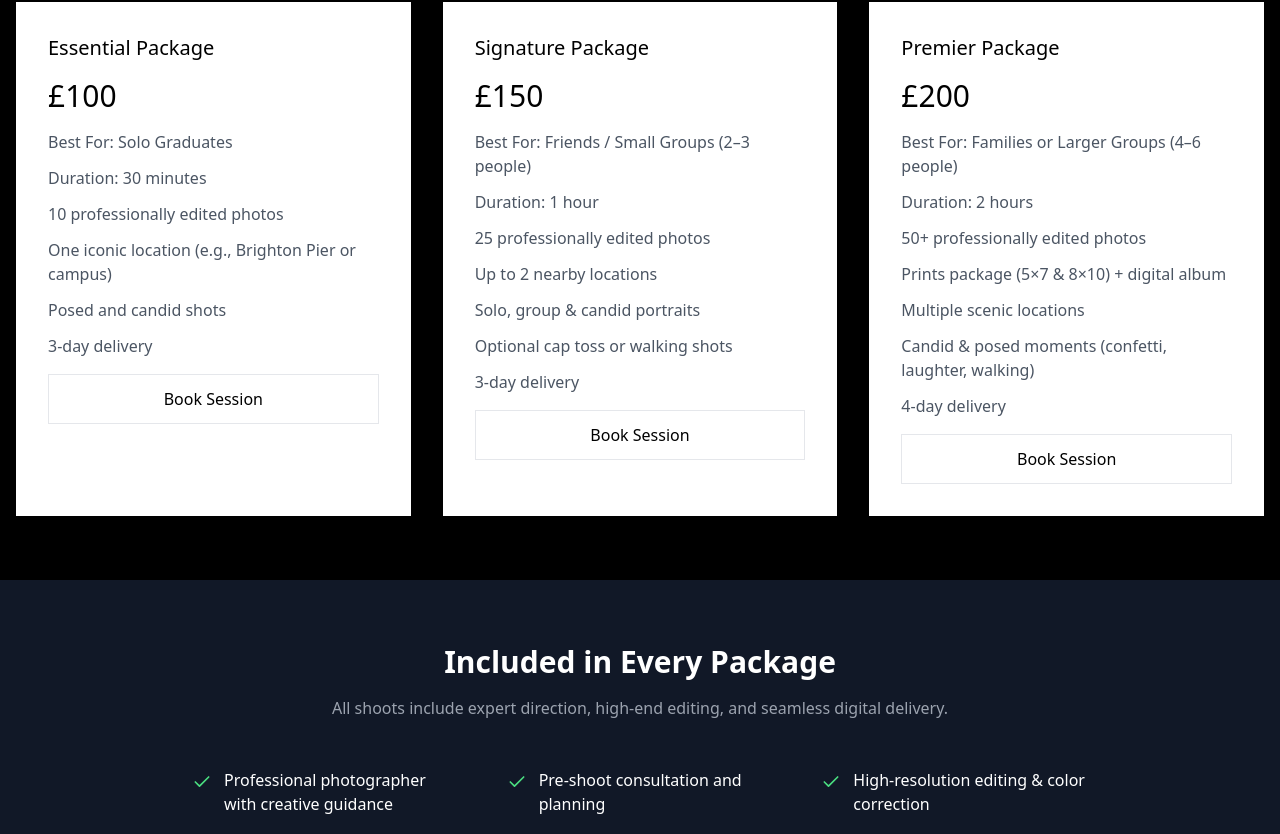
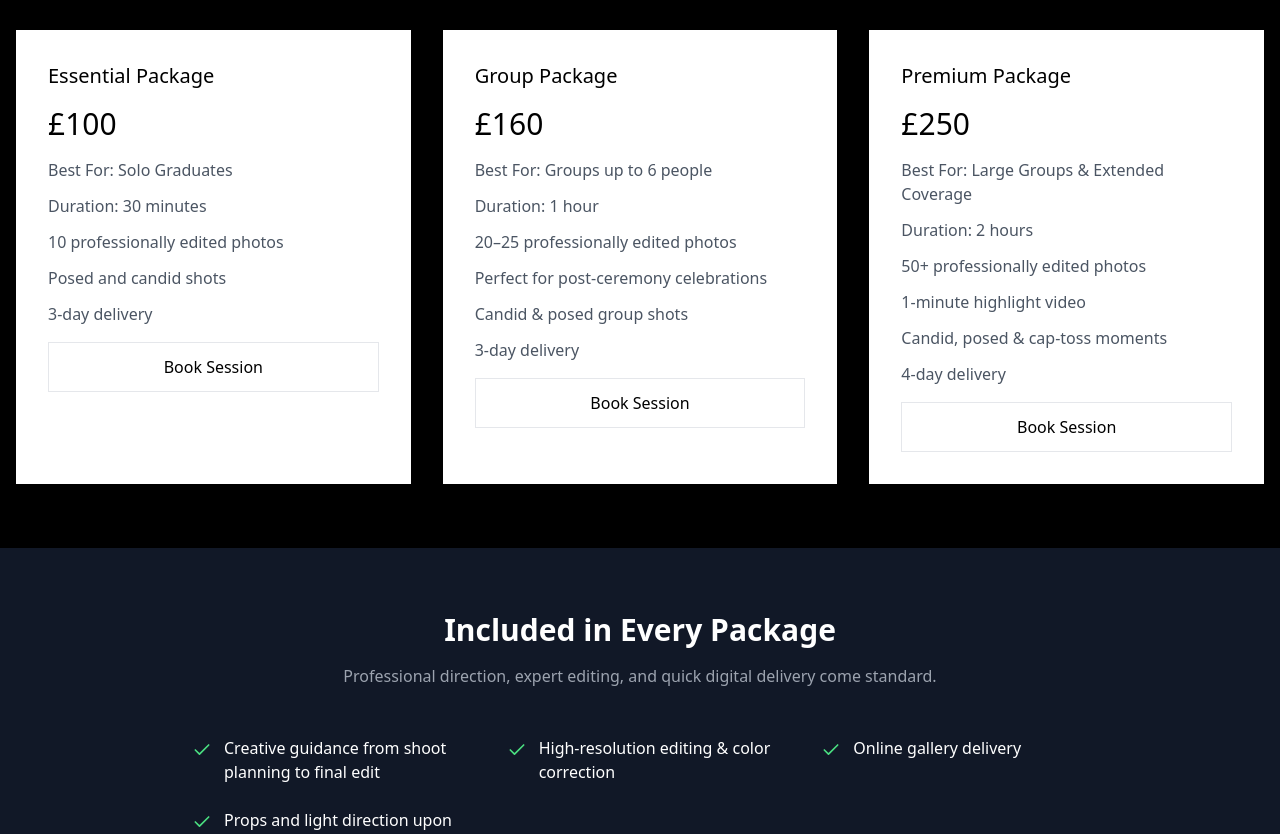
Before and after one commit to ramzidaher/photography-portfolio-website, a React (Vite) app: page /services in a window 1280 px wide. Shown: the part 386-1220 px from the top of the page. Built offline with nearby package versions, Linux system fonts and the light colour scheme.

Commit message:
new price and contact page styling fixed

```diff
--- a/src/pages/ContactPage.tsx
+++ b/src/pages/ContactPage.tsx
@@ -1,14 +1,16 @@
-import React, { lazy } from 'react';
+import React from 'react';
 import { ContactForm } from '../components/ContactForm';
+import { TimelineItem } from '../components/TimelineItem';
+
 export const ContactPage = () => {
-  return <div className="w-full">
+  return (
+    <div className="w-full">
       {/* Page Header */}
       <div className="bg-gray-800 pt-32 pb-16">
         <div className="container mx-auto px-4 text-center">
           <h1 className="text-4xl font-bold text-white mb-4">Contact Us</h1>
           <p className="text-xl text-gray-300 max-w-2xl mx-auto">
-          Get in touch to book your graduation photoshoot or ask any questions
-          you may have.
+            Get in touch to book your graduation photoshoot or ask any questions you may have.
           </p>
         </div>
       </div>
@@ -19,18 +21,17 @@ export const ContactPage = () => {
           <ContactForm />
         </div>
       </section>
+
       {/* Booking Process */}
-    <section className="py-16">
+      <section className="py-16 bg-gray-900">
         <div className="container mx-auto px-4">
           <div className="text-center mb-12">
-          <h2 className="text-3xl font-bold mb-4">Booking Process</h2>
-          <p className="text-gray-600 max-w-2xl mx-auto">
-            Here's what to expect when you book a graduation photoshoot with
-            us.
+            <h2 className="text-3xl font-bold text-white mb-4">Booking Process</h2>
+            <p className="text-white max-w-2xl mx-auto">
+              Here's what to expect when you book a graduation photoshoot with us.
             </p>
           </div>
-        <div className="max-w-4xl mx-auto">
-          <div className="relative">
+          <div className="max-w-4xl mx-auto relative">
             {/* Timeline line */}
             <div className="absolute left-[15px] md:left-1/2 transform md:translate-x-[-50%] top-0 bottom-0 w-1 bg-blue-200"></div>
             {/* Timeline items */}
@@ -44,38 +45,43 @@ export const ContactPage = () => {
             </div>
           </div>
         </div>
+      </section>
     </div>
-    </section>
-  </div>;
+  );
 };
+
+// TimelineItem component can be in its own file or below
 interface TimelineItemProps {
   step: number;
   title: string;
   description: string;
   right?: boolean;
 }
-const TimelineItem: React.FC<TimelineItemProps> = ({
+
+export const TimelineItem: React.FC<TimelineItemProps> = ({
   step,
   title,
   description,
-  right = false
+  right = false,
 }) => {
-  return <div className="relative flex items-start">
+  return (
+    <div className="relative flex items-start">
       {/* Timeline dot */}
       <div className="absolute left-0 md:left-1/2 transform md:translate-x-[-50%] flex items-center justify-center w-8 h-8 rounded-full bg-blue-500 text-white font-bold text-sm shadow-md">
         {step}
       </div>
       {/* Content */}
-    <div className={`
+      <div
+        className={`
           ml-12 md:ml-0 md:w-[calc(50%-20px)] pt-1
           ${right ? 'md:ml-auto' : 'md:mr-auto'}
-      `}>
-      <div className={`
-          bg-white p-4 rounded-md shadow-sm border border-gray-200
-        `}>
+        `}
+      >
+        <div className="bg-white p-4 rounded-md shadow-sm border border-gray-200">
           <h3 className="font-semibold text-lg mb-1">{title}</h3>
           <p className="text-gray-600">{description}</p>
         </div>
       </div>
-  </div>;
+    </div>
+  );
 };
--- a/src/pages/PackagesPage.tsx
+++ b/src/pages/PackagesPage.tsx
@@ -11,34 +11,31 @@ export const PackagesPage = () => {
         'Best For: Solo Graduates',
         'Duration: 30 minutes',
         '10 professionally edited photos',
-        'One iconic location (e.g., Brighton Pier or campus)',
         'Posed and candid shots',
         '3-day delivery'
       ]
     },
     {
-      title: 'Signature Package',
-      price: '£150',
+      title: 'Group Package',
+      price: '£160',
       features: [
-        'Best For: Friends / Small Groups (2–3 people)',
+        'Best For: Groups up to 6 people',
         'Duration: 1 hour',
-        '25 professionally edited photos',
-        'Up to 2 nearby locations',
-        'Solo, group & candid portraits',
-        'Optional cap toss or walking shots',
+        '20–25 professionally edited photos',
+        'Perfect for post-ceremony celebrations',
+        'Candid & posed group shots',
         '3-day delivery'
       ]
     },
     {
-      title: 'Premier Package',
-      price: '£200',
+      title: 'Premium Package',
+      price: '£250',
       features: [
-        'Best For: Families or Larger Groups (4–6 people)',
+        'Best For: Large Groups & Extended Coverage',
         'Duration: 2 hours',
         '50+ professionally edited photos',
-        'Prints package (5×7 & 8×10) + digital album',
-        'Multiple scenic locations',
-        'Candid & posed moments (confetti, laughter, walking)',
+        '1-minute highlight video',
+        'Candid, posed & cap-toss moments',
         '4-day delivery'
       ],
       isPopular: true
@@ -46,7 +43,6 @@ export const PackagesPage = () => {
   ];
 
   const addOns = [
-    { title: 'Extra Person (per person)', price: '£10' },
     { title: 'Rush Delivery (24 hours)', price: '£30' },
     { title: 'Printed Album (20 pages)', price: '£60' },
     { title: '1-Minute Video Montage', price: '£50' }
@@ -59,10 +55,10 @@ export const PackagesPage = () => {
         <div className="container mx-auto px-4 text-center">
           <h1 className="text-4xl font-bold text-white mb-4">Graduation Photography Packages</h1>
           <p className="text-lg text-gray-300 max-w-2xl mx-auto">
-            Select a fixed-rate package tailored to your celebration—solo, friends, or family.
+            Choose from solo, group, or premium coverage—no hidden fees, no extra person charges.
           </p>
           <p className="text-sm text-gray-500 max-w-2xl mx-auto mt-2">
-            Sessions are scheduled before or after the graduation ceremony due to venue restrictions (no indoor ceremony coverage). Pre-ceremony shoots are available on request.
+            All sessions take place after the ceremony—capture the real celebration. Pre-ceremony shoots available on request.
           </p>
         </div>
       </header>
@@ -90,18 +86,16 @@ export const PackagesPage = () => {
           <div className="text-center mb-12">
             <h2 className="text-3xl font-bold text-white mb-4">Included in Every Package</h2>
             <p className="text-gray-400 max-w-2xl mx-auto">
-              All shoots include expert direction, high-end editing, and seamless digital delivery.
+              Professional direction, expert editing, and quick digital delivery come standard.
             </p>
           </div>
 
           <div className="grid grid-cols-1 md:grid-cols-2 lg:grid-cols-3 gap-y-6 gap-x-12 max-w-4xl mx-auto mb-12">
             {[
-              'Professional photographer with creative guidance',
-              'Pre-shoot consultation and planning',
+              'Creative guidance from shoot planning to final edit',
               'High-resolution editing & color correction',
-              'Choice of scenic outdoor or studio backdrop',
-              'Digital delivery via online gallery',
-              'Props available upon request'
+              'Online gallery delivery',
+              'Props and light direction upon request'
             ].map((item, i) => (
               <div className="flex items-start text-white" key={i}>
                 <CheckIcon size={20} className="text-green-400 mt-1 mr-3 flex-shrink-0" />
```
Lines whose indentation alone changed are shown as unchanged.
